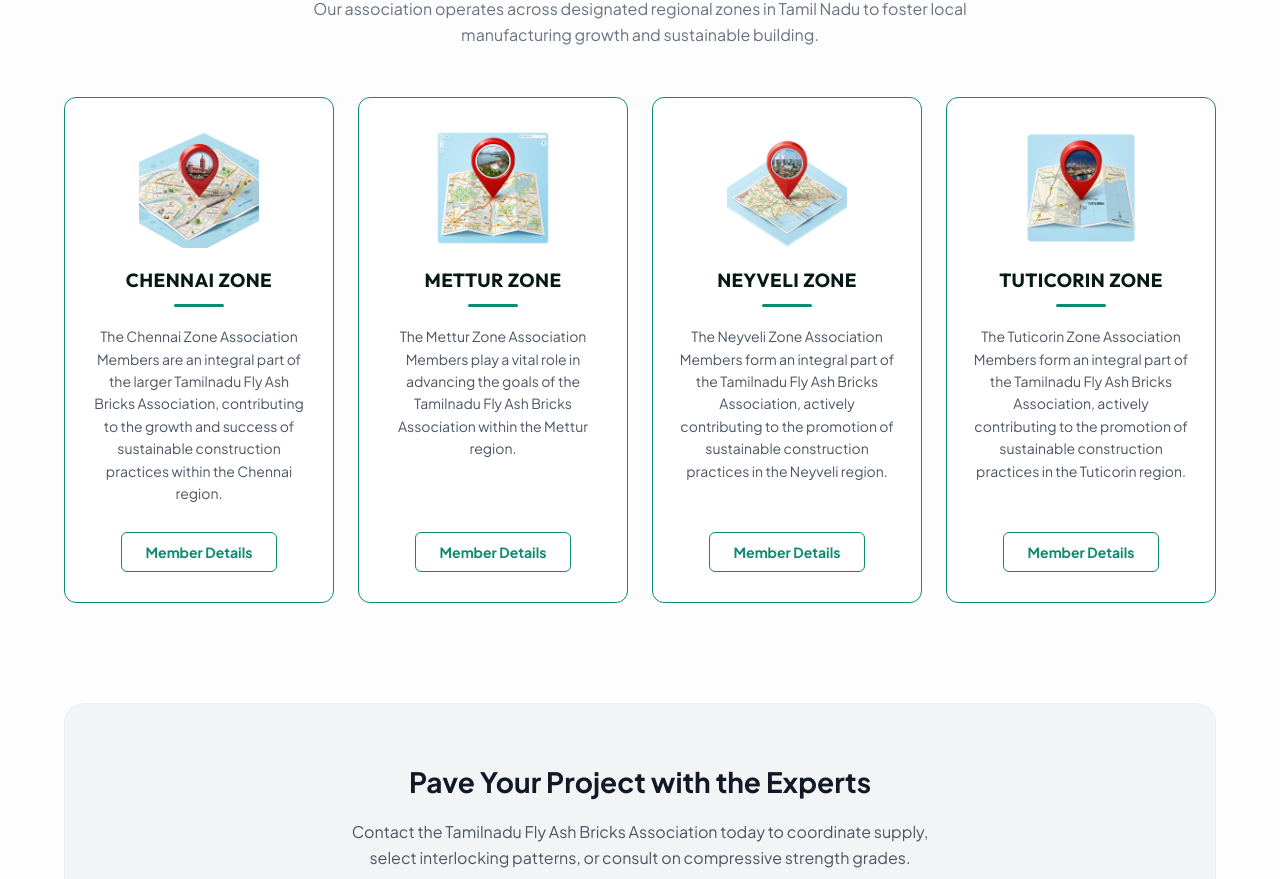
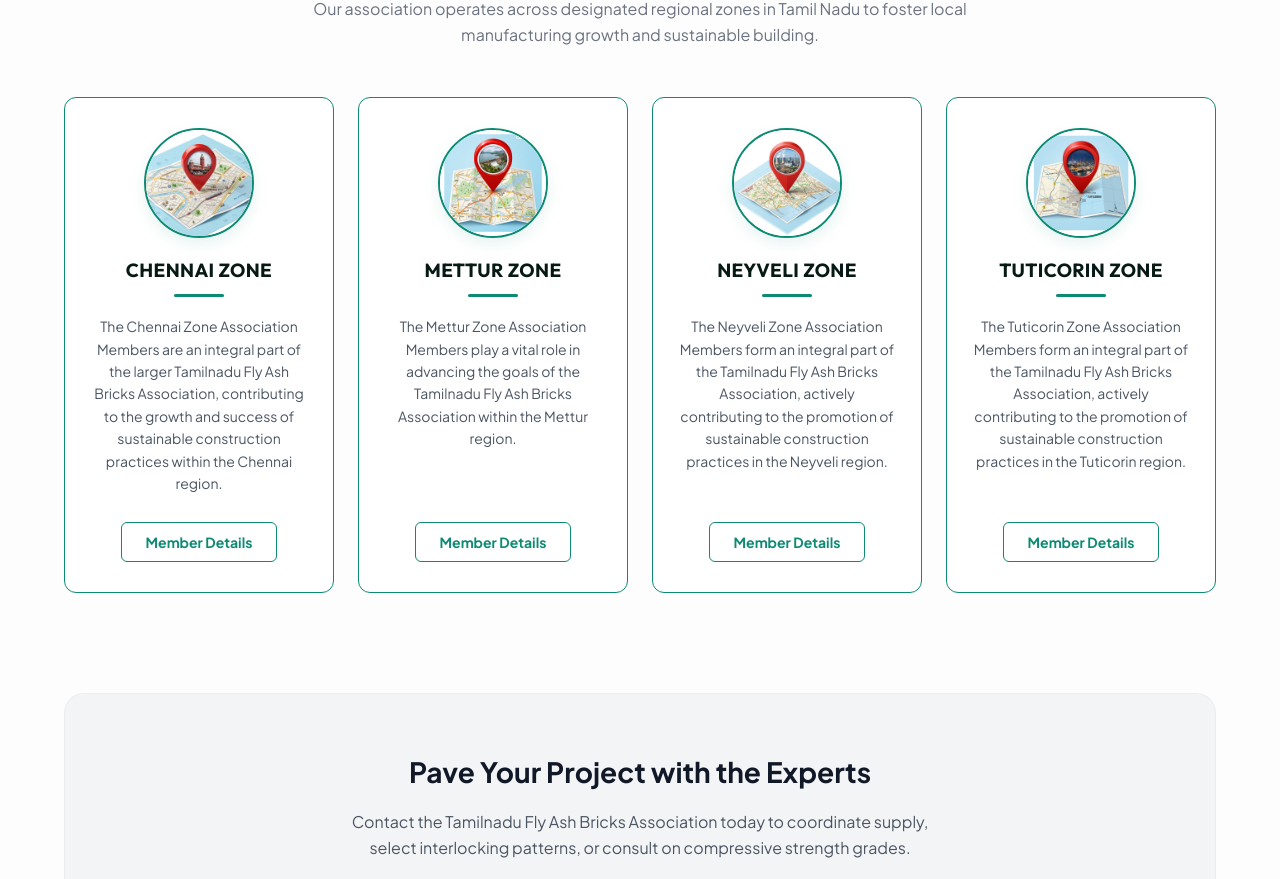
Before and after one commit to mayonaisolutions/bricksassociation, a React (Create React App) app: page /#/ in a window 1280 px wide. Shown: the part 2332-3211 px from the top of the page. Built offline with nearby package versions, Linux system fonts and the light colour scheme.

Commit message:
updated styles

```diff
--- a/public/stylesheets/contact.css
+++ b/public/stylesheets/contact.css
@@ -501,9 +501,9 @@
   }
   .member-card-details {
     width: 250px;
-    align-items: center;
+    align-items: flex-start;
   }
   .member-card-info-item {
-    justify-content: center;
+    justify-content: flex-start;
   }
 }
--- a/public/stylesheets/home.css
+++ b/public/stylesheets/home.css
@@ -437,18 +437,24 @@
 }
 
 .zone-card-image-wrapper {
-  width: 100%;
-  height: 120px;
+  width: 110px;
+  height: 110px;
+  border-radius: 50%;
+  background: #f4fbf9;
+  border: 2.5px solid #0d8a72;
   margin-bottom: 20px;
   display: flex;
   justify-content: center;
-  align-items: flex-end;
+  align-items: center;
+  overflow: hidden;
+  box-shadow: 0 6px 15px rgba(13, 138, 114, 0.1);
+  box-sizing: border-box;
 }
 
 .zone-card-img {
-  max-width: 100%;
-  max-height: 100%;
-  object-fit: contain;
+  width: 100%;
+  height: 100%;
+  object-fit: cover;
   display: block;
 }
 
--- a/src/components/footer.tsx
+++ b/src/components/footer.tsx
@@ -32,7 +32,7 @@ export const Footer: React.FC = () => {
           {/* Column 1: Logo & About */}
           <div className="footer-col">
             <Link to="/" className="footer-logo-link" onClick={scrollToTop}>
-              <img src={process.env.PUBLIC_URL + "/logo.png"} alt="Tamilnadu Fly Ash Bricks Association Logo" className="footer-logo-img" />
+              <img src="logo.png" alt="Tamilnadu Fly Ash Bricks Association Logo" className="footer-logo-img" />
             </Link>
             <p className="footer-about-text">
               Established with a vision to propel the use of fly ash bricks and solid blocks in the building industry, we are committed to shaping a greener, more resilient future for Tamil Nadu.
--- a/src/components/navbar.tsx
+++ b/src/components/navbar.tsx
@@ -18,7 +18,7 @@ export const Navbar: React.FC = () => {
       <div className="navbar-container">
         {/* Logo and Brand */}
         <Link to="/" className="navbar-logo-link" onClick={closeMenu}>
-          <img src={process.env.PUBLIC_URL + "/logo.png"} alt="Use Flyash Bricks Environment Logo" className="navbar-logo-img" />
+          <img src="logo.png" alt="Use Flyash Bricks Environment Logo" className="navbar-logo-img" />
         </Link>
 
         {/* Mobile Toggle Button */}
--- a/src/pages/aboutus.tsx
+++ b/src/pages/aboutus.tsx
@@ -48,7 +48,7 @@ export const Aboutus = () => {
 
                     <div className="about-image-right">
                         <img
-                            src={process.env.PUBLIC_URL + "/concrete_pavers.png"}
+                            src="concrete_pavers.png"
                             alt="Eco-friendly interlocking paver blocks"
                         />
                         <div className="image-badge">Sustainable Foundations</div>
@@ -59,7 +59,7 @@ export const Aboutus = () => {
                 <div className="about-container reverse">
                     <div className="about-image-left">
                         <img
-                            src={process.env.PUBLIC_URL + "/eco_building.png"}
+                            src="eco_building.png"
                             alt="Eco-friendly construction and green building"
                         />
                         <div className="image-badge">Empowering Sustainable Construction</div>
--- a/src/pages/home.tsx
+++ b/src/pages/home.tsx
@@ -28,7 +28,7 @@ export const Home = () => {
                 <div className="home-intro-section">
                     <div className="home-intro-left">
                         <div className="intro-image-wrapper">
-                            <img src={process.env.PUBLIC_URL + "/unity_community.png"} alt="Tamilnadu Flyash Bricks Association Unity & Community" className="intro-main-image" />
+                            <img src="unity_community.png" alt="Tamilnadu Flyash Bricks Association Unity & Community" className="intro-main-image" />
                             <div className="since-badge">
                                 <span className="since-title">Since</span>
                                 <span className="since-year">2014</span>
@@ -173,7 +173,7 @@ export const Home = () => {
                         {/* Chennai Zone */}
                         <div className="home-zone-card" id="chennai-zone">
                             <div className="zone-card-image-wrapper">
-                                <img src={process.env.PUBLIC_URL + "/chennai_pin.png"} alt="Chennai Zone Location Map" className="zone-card-img" />
+                                <img src="chennai_pin.png" alt="Chennai Zone Location Map" className="zone-card-img" />
                             </div>
                             <h3 className="zone-card-title">CHENNAI ZONE</h3>
                             <div className="zone-card-divider"></div>
@@ -186,7 +186,7 @@ export const Home = () => {
                         {/* Mettur Zone */}
                         <div className="home-zone-card" id="mettur-zone">
                             <div className="zone-card-image-wrapper">
-                                <img src={process.env.PUBLIC_URL + "/mettur_pin.png"} alt="Mettur Zone Location Map" className="zone-card-img" />
+                                <img src="mettur_pin.png" alt="Mettur Zone Location Map" className="zone-card-img" />
                             </div>
                             <h3 className="zone-card-title">METTUR ZONE</h3>
                             <div className="zone-card-divider"></div>
@@ -199,7 +199,7 @@ export const Home = () => {
                         {/* Neyveli Zone */}
                         <div className="home-zone-card" id="neyveli-zone">
                             <div className="zone-card-image-wrapper">
-                                <img src={process.env.PUBLIC_URL + "/neyveli_pin.png"} alt="Neyveli Zone Location Map" className="zone-card-img" />
+                                <img src="neyveli_pin.png" alt="Neyveli Zone Location Map" className="zone-card-img" />
                             </div>
                             <h3 className="zone-card-title">NEYVELI ZONE</h3>
                             <div className="zone-card-divider"></div>
@@ -212,7 +212,7 @@ export const Home = () => {
                         {/* Tuticorin Zone */}
                         <div className="home-zone-card" id="tuticorin-zone">
                             <div className="zone-card-image-wrapper">
-                                <img src={process.env.PUBLIC_URL + "/tuticorin_pin.png"} alt="Tuticorin Zone Location Map" className="zone-card-img" />
+                                <img src="tuticorin_pin.png" alt="Tuticorin Zone Location Map" className="zone-card-img" />
                             </div>
                             <h3 className="zone-card-title">TUTICORIN ZONE</h3>
                             <div className="zone-card-divider"></div>
```
